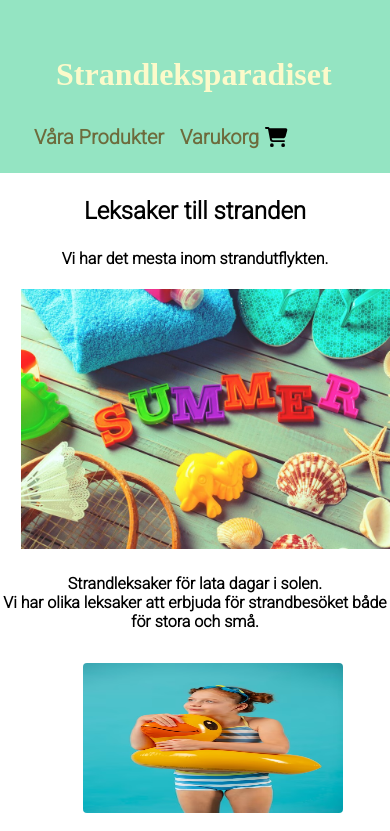
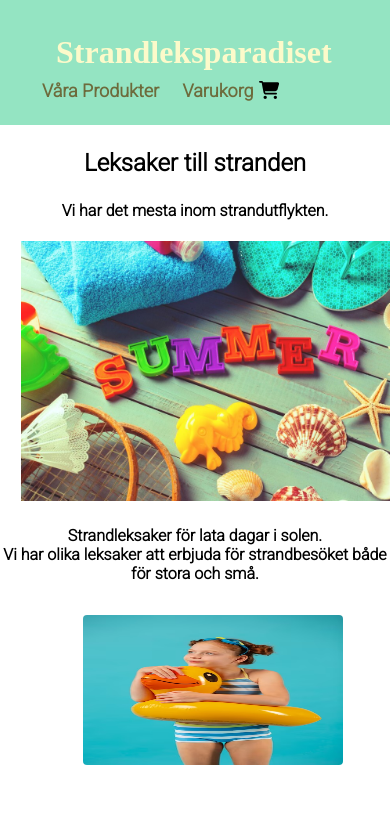
Before and after one commit to AnsoMalm/Summertoys-project, a React (Vite) app in the folder summer-toy-app/: page /#/ in a window 390 px wide. Shown: the top 831 px of the page. Built offline with nearby package versions, Linux system fonts and the light colour scheme; no server answers; a web font is replaced by a local one.

Commit message:
fixed header with css

```diff
--- a/summer-toy-app/src/Stylesheet/Header.css
+++ b/summer-toy-app/src/Stylesheet/Header.css
@@ -13,17 +13,18 @@ header {
 	justify-content: space-between;
   }
   .heading {
+	margin: 0.3em 1em;
 	font-family: 'Julee', cursive;
 	color: #fcfaca;
   }
 
   .nav-länkar {
-	font-size: 20px;
+	font-size: 18px;
 	list-style: none;
   }
 
   .nav-länkar a {
-	margin: 0em 0.3em 0em 0.5em;
+	margin: 0em 0.3em 0em 1em;
 	text-decoration: none;
 	color:#6d6b3c;
 	font-weight: bold;
@@ -37,9 +38,19 @@ header {
 
 	.head-container-widescreen {
 		display: flex;
+		flex-direction: row;
+		align-items: center;
 		flex-wrap: wrap;
 	}
 	.head-container a {
 		margin: 0 1em 0em 0em;
 	}
+
   }
+
+  /* .head-container-widescreen {
+	display: flex;
+	flex-direction: row;
+	align-items: center;
+	justify-content: space-around;
+  } */
--- a/summer-toy-app/src/components/Header.jsx
+++ b/summer-toy-app/src/components/Header.jsx
@@ -18,7 +18,6 @@ const Header = () => {
 						icon={faCartShopping}
 						/>
 				</div>
-
 			</div>
 		</header>
 	)
```
